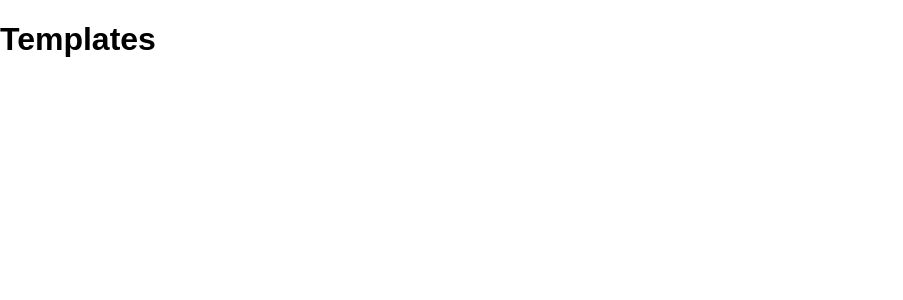
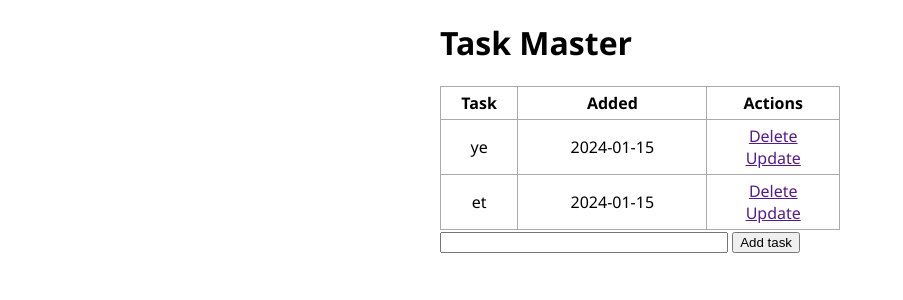
Before and after one commit to Justinjp126/flaskWorkshop, a Flask app: page / in a window 1280 px wide. Shown: the top 300 px of the page, without its empty margins (0-903 px from the left). Run offline with Flask 3, Linux system fonts and the light colour scheme.

Commit message:
Finish create of CRUD

```diff
--- a/app.py
+++ b/app.py
@@ -1,4 +1,4 @@
-from flask import Flask, render_template, url_for
+from flask import Flask, redirect, render_template, url_for, request
 from flask_sqlalchemy import SQLAlchemy
 from datetime import datetime
 import os
@@ -19,9 +19,22 @@ class Todo(db.Model):
         return "<Task %r>" % self.id
 
 
-@app.route("/")
+@app.route("/", methods=['POST', 'GET'])
 def index():  # define route
-    return render_template("index.html")
+    if request.method == 'POST':
+        task_content = request.form['content']
+        new_task = Todo(content=task_content)
+
+        try:
+            db.session.add(new_task)
+            db.session.commit()
+            return redirect('/')
+        except:
+            return "Error adding :("
+    else:
+        tasks = Todo.query.order_by(Todo.date_created).all()
+        return render_template('index.html', tasks=tasks)
+
 
 
 if __name__ == "__main__":
--- a/static/css/main.css
+++ b/static/css/main.css
@@ -1,4 +1,35 @@
-body {
+body, html {
     margin: 0;
-    font-family: sans-serif;
+    font-family: 'Segoe UI', Tahoma, Geneva, Verdana, sans-serif;
 }
+
+.content {
+    margin: 0 auto;
+    width: 400px;
+}
+
+table, td, th {
+    border: 1px solid #aaa;
+}
+
+table {
+    border-collapse: collapse;
+    width: 100%;
+}
+
+th {
+    height: 30px;
+}
+
+td {
+    text-align: center;
+    padding: 5px;
+}
+
+.form {
+    margin-top: 20px;
+}
+
+#content {
+    width: 70%;
+}
--- a/templates/index.html
+++ b/templates/index.html
@@ -1,9 +1,36 @@
 {% extends 'base.html' %}
 
 {% block head %}
+<title>Task Master</title>
 {% endblock %}
 
 {% block body %}
-<h1>Templates</h1>
+
+<div class="content">
+    <h1>Task Master</h1>
+    <table>
+        <tr>
+            <th>Task</th>
+            <th>Added</th>
+            <th>Actions</th>
+        </tr>
+        {% for task in tasks %}
+        <tr>
+            <td>{{ task.content }}</td>
+            <td>{{ task.date_created.date() }}</td>
+            <td>
+                <a href="">Delete</a>
+                <br>
+                <a href="">Update</a>
+            </td>
+        </tr>
+        {% endfor %}
+    </table>
+
+    <form action="/" method="POST">
+        <input type="text" name="content" id="content">
+        <input type="submit" value="Add task">
+    </form>
+</div>
 
 {% endblock %}
```
Also changed, not shown: test.db.
